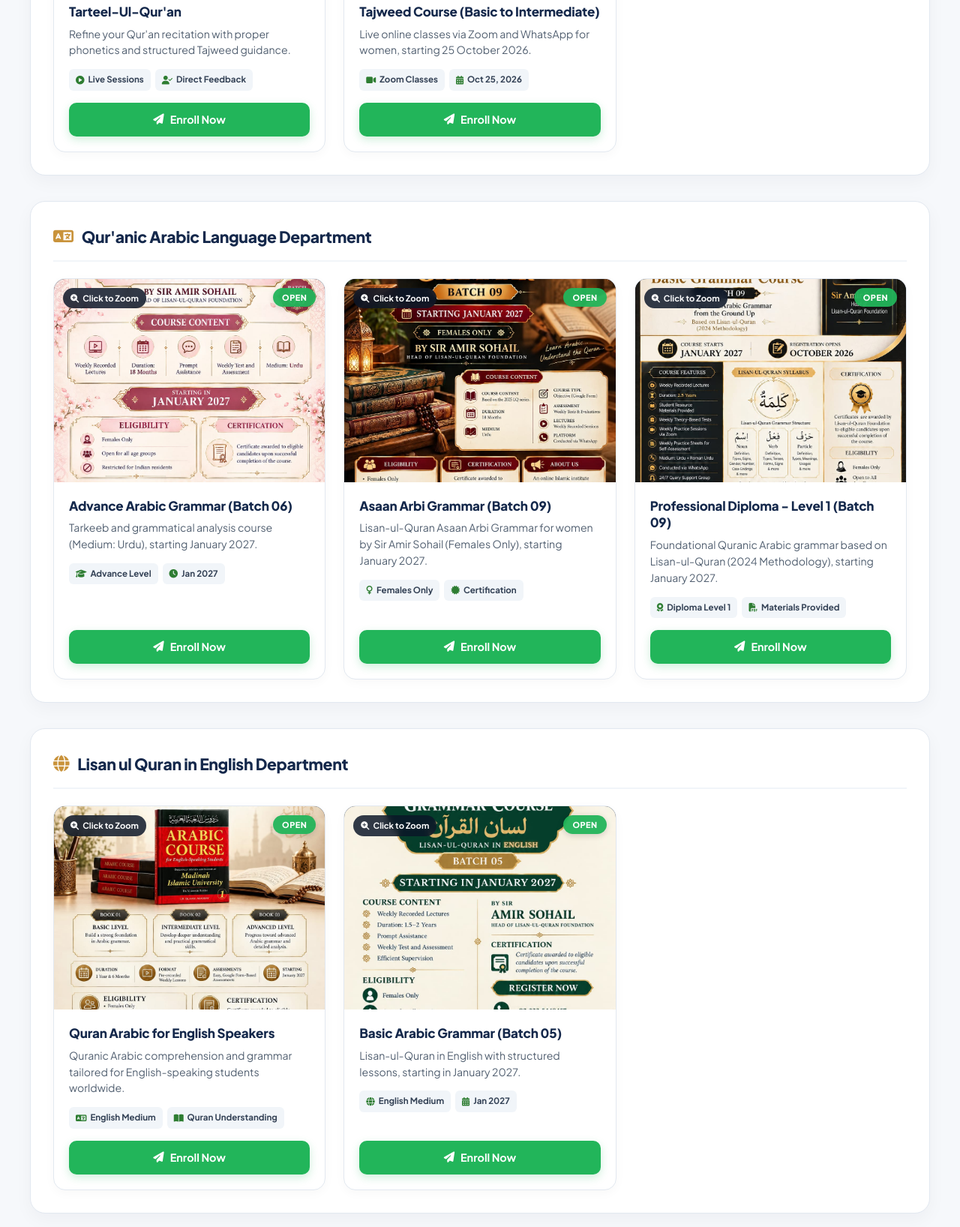
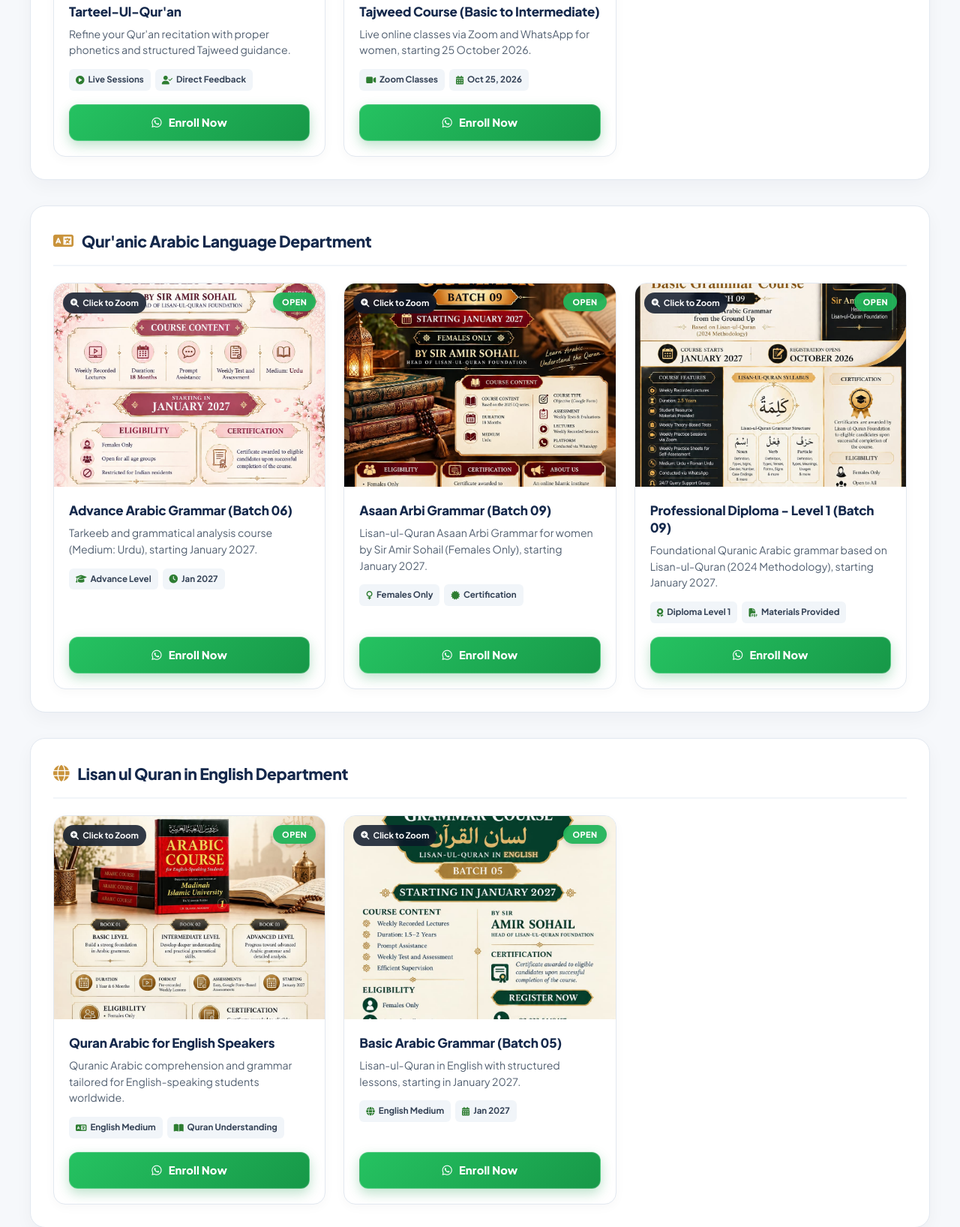
Before and after one commit to azzikrinternational/website, a plain HTML site: page enroll-whatsapp.html in a window 1280 px wide. Shown: the part 860-2496 px from the top of the page at 75% size. Drawn offline with Linux system fonts and the light colour scheme.

Commit message:
Update enroll-whatsapp.html

```diff
--- a/enroll-whatsapp.html
+++ b/enroll-whatsapp.html
@@ -214,7 +214,7 @@
         nav {
             display: flex;
             align-items: center;
-            gap: 18px;
+            gap: 14px;
             flex-wrap: wrap;
         }
         nav a {
@@ -388,7 +388,7 @@
         .flyer-img-container {
             position: relative;
             cursor: pointer;
-            background: var(--primary-dark);
+            background: #eef2f7;
             aspect-ratio: 4/3;
             overflow: hidden;
         }
@@ -396,11 +396,12 @@
             width: 100%;
             height: 100%;
             object-fit: cover;
+            display: block;
             transition: transform 0.35s ease, opacity 0.3s ease;
         }
         .flyer-img-container:hover img {
             transform: scale(1.05);
-            opacity: 0.94;
+            opacity: 0.95;
         }
 
         .click-zoom-badge {
@@ -417,6 +418,7 @@
             display: flex;
             align-items: center;
             gap: 5px;
+            z-index: 2;
             transition: background 0.2s ease, color 0.2s ease;
         }
         .flyer-img-container:hover .click-zoom-badge {
@@ -436,6 +438,7 @@
             border-radius: 20px;
             text-transform: uppercase;
             letter-spacing: 0.05em;
+            z-index: 2;
             box-shadow: 0 2px 8px rgba(0, 0, 0, 0.16);
         }
 
@@ -465,7 +468,7 @@
             display: flex;
             flex-wrap: wrap;
             gap: 6px;
-            margin-bottom: 16px;
+            margin-bottom: 18px;
         }
         .icon-tag {
             font-size: 0.72rem;
@@ -482,26 +485,39 @@
             color: #2e7d32;
         }
 
+        /* Upgraded Enroll Now Button */
         .action-enroll-btn {
-            background: var(--wa-green);
+            background: linear-gradient(135deg, #25c261 0%, #179848 100%);
             color: #ffffff;
             text-align: center;
-            padding: 11px 16px;
-            border-radius: 10px;
+            padding: 12px 18px;
+            border-radius: 12px;
             text-decoration: none;
-            font-size: 0.9rem;
-            font-weight: 700;
+            font-size: 0.92rem;
+            font-weight: 800;
+            letter-spacing: 0.01em;
             display: flex;
             align-items: center;
             justify-content: center;
-            gap: 8px;
-            transition: all 0.22s ease;
-            box-shadow: 0 4px 12px rgba(34, 181, 90, 0.22);
+            gap: 9px;
+            border: 1px solid rgba(255, 255, 255, 0.22);
+            transition: all 0.25s cubic-bezier(0.4, 0, 0.2, 1);
+            box-shadow: 0 6px 16px rgba(23, 152, 72, 0.28);
         }
         .action-enroll-btn:hover {
-            background: var(--wa-hover);
+            background: linear-gradient(135deg, #2bd46b 0%, #1baa51 100%);
             transform: translateY(-2px);
-            box-shadow: 0 7px 16px rgba(34, 181, 90, 0.32);
+            box-shadow: 0 10px 22px rgba(23, 152, 72, 0.38);
+        }
+        .action-enroll-btn:active {
+            transform: translateY(0);
+        }
+        .action-enroll-btn i {
+            font-size: 0.95rem;
+            transition: transform 0.25s ease;
+        }
+        .action-enroll-btn:hover i {
+            transform: translateX(2px);
         }
 
         /* Footer */
@@ -580,7 +596,7 @@
             header {
                 flex-direction: column;
                 gap: 12px;
-                padding: 12px 12px;
+                padding: 12px 10px;
             }
             nav {
                 justify-content: center;
@@ -606,7 +622,7 @@
 
     <header>
         <div class="logo-container">
-            <img src="logo.jpeg" alt="Az-Zikr International Logo" class="site-logo" loading="lazy">
+            <img src="logo.jpeg" alt="Az-Zikr International Logo" class="site-logo" loading="eager">
             <span class="logo-text">Az-Zikr International</span>
         </div>
         <nav>
@@ -652,7 +668,7 @@
 
                 <div class="modern-course-card">
                     <div class="flyer-img-container" onclick="openFlyer('IMG-20260827-WA0368.jpg')">
-                        <img src="IMG-20260827-WA0368.jpg" alt="Tarteel-Ul-Qur'an WhatsApp Course Flyer" loading="lazy">
+                        <img src="IMG-20260827-WA0368.jpg" alt="Tarteel-Ul-Qur'an WhatsApp Course Flyer" loading="eager">
                         <div class="click-zoom-badge"><i class="fa-solid fa-magnifying-glass-plus"></i> Click to Zoom</div>
                         <div class="status-pill">Open</div>
                     </div>
@@ -665,13 +681,13 @@
                                 <span class="icon-tag"><i class="fa-solid fa-user-check"></i> Direct Feedback</span>
                             </div>
                         </div>
-                        <a href="https://wa.me/923444892262?text=Assalamu%20Alaikum,%20I%20want%20to%20register%20for%20Tarteel-Ul-Qur'an." target="_blank" class="action-enroll-btn"><i class="fa-solid fa-paper-plane"></i> Enroll Now</a>
+                        <a href="https://wa.me/923444892262?text=Assalamu%20Alaikum,%20I%20want%20to%20register%20for%20Tarteel-Ul-Qur'an." target="_blank" class="action-enroll-btn"><i class="fa-brands fa-whatsapp"></i> Enroll Now</a>
                     </div>
                 </div>
 
                 <div class="modern-course-card">
                     <div class="flyer-img-container" onclick="openFlyer('IMG-20261015-WA0025.jpg')">
-                        <img src="IMG-20261015-WA0025.jpg" alt="Tajweed Course Basic to Intermediate Flyer" loading="lazy">
+                        <img src="IMG-20261015-WA0025.jpg" alt="Tajweed Course Basic to Intermediate Flyer" loading="eager">
                         <div class="click-zoom-badge"><i class="fa-solid fa-magnifying-glass-plus"></i> Click to Zoom</div>
                         <div class="status-pill">Open</div>
                     </div>
@@ -684,7 +700,7 @@
                                 <span class="icon-tag"><i class="fa-solid fa-calendar-days"></i> Oct 25, 2026</span>
                             </div>
                         </div>
-                        <a href="https://wa.me/923444892262?text=Assalamu%20Alaikum,%20I%20want%20to%20register%20for%20the%20Tajweed%20Course%20(Basic%20to%20Intermediate)." target="_blank" class="action-enroll-btn"><i class="fa-solid fa-paper-plane"></i> Enroll Now</a>
+                        <a href="https://wa.me/923444892262?text=Assalamu%20Alaikum,%20I%20want%20to%20register%20for%20the%20Tajweed%20Course%20(Basic%20to%20Intermediate)." target="_blank" class="action-enroll-btn"><i class="fa-brands fa-whatsapp"></i> Enroll Now</a>
                     </div>
                 </div>
 
@@ -700,7 +716,7 @@
 
                 <div class="modern-course-card">
                     <div class="flyer-img-container" onclick="openFlyer('IMG-20261015-WA0004.jpg')">
-                        <img src="IMG-20261015-WA0004.jpg" alt="Advance Arabic Grammar Course Batch 06 Flyer" loading="lazy">
+                        <img src="IMG-20261015-WA0004.jpg" alt="Advance Arabic Grammar Course Batch 06 Flyer" loading="eager">
                         <div class="click-zoom-badge"><i class="fa-solid fa-magnifying-glass-plus"></i> Click to Zoom</div>
                         <div class="status-pill">Open</div>
                     </div>
@@ -713,13 +729,13 @@
                                 <span class="icon-tag"><i class="fa-solid fa-clock"></i> Jan 2027</span>
                             </div>
                         </div>
-                        <a href="https://wa.me/923444892262?text=Assalamu%20Alaikum,%20I%20want%20to%20register%20for%20Advance%20Arabic%20Grammar%20Course%20Batch%2006." target="_blank" class="action-enroll-btn"><i class="fa-solid fa-paper-plane"></i> Enroll Now</a>
+                        <a href="https://wa.me/923444892262?text=Assalamu%20Alaikum,%20I%20want%20to%20register%20for%20Advance%20Arabic%20Grammar%20Course%20Batch%2006." target="_blank" class="action-enroll-btn"><i class="fa-brands fa-whatsapp"></i> Enroll Now</a>
                     </div>
                 </div>
 
                 <div class="modern-course-card">
                     <div class="flyer-img-container" onclick="openFlyer('IMG-20261018-WA0175.jpg')">
-                        <img src="IMG-20261018-WA0175.jpg" alt="Asaan Arbi Grammar Batch 09 Flyer" loading="lazy">
+                        <img src="IMG-20261018-WA0175.jpg" alt="Asaan Arbi Grammar Batch 09 Flyer" loading="eager">
                         <div class="click-zoom-badge"><i class="fa-solid fa-magnifying-glass-plus"></i> Click to Zoom</div>
                         <div class="status-pill">Open</div>
                     </div>
@@ -732,13 +748,13 @@
                                 <span class="icon-tag"><i class="fa-solid fa-certificate"></i> Certification</span>
                             </div>
                         </div>
-                        <a href="https://wa.me/923444892262?text=Assalamu%20Alaikum,%20I%20want%20to%20register%20for%20Asaan%20Arbi%20Grammar%20Batch%2009." target="_blank" class="action-enroll-btn"><i class="fa-solid fa-paper-plane"></i> Enroll Now</a>
+                        <a href="https://wa.me/923444892262?text=Assalamu%20Alaikum,%20I%20want%20to%20register%20for%20Asaan%20Arbi%20Grammar%20Batch%2009." target="_blank" class="action-enroll-btn"><i class="fa-brands fa-whatsapp"></i> Enroll Now</a>
                     </div>
                 </div>
 
                 <div class="modern-course-card">
                     <div class="flyer-img-container" onclick="openFlyer('IMG-20261018-WA0193.jpg')">
-                        <img src="IMG-20261018-WA0193.jpg" alt="Professional Diploma Level 1 Basic Grammar Flyer" loading="lazy">
+                        <img src="IMG-20261018-WA0193.jpg" alt="Professional Diploma Level 1 Basic Grammar Flyer" loading="eager">
                         <div class="click-zoom-badge"><i class="fa-solid fa-magnifying-glass-plus"></i> Click to Zoom</div>
                         <div class="status-pill">Open</div>
                     </div>
@@ -751,7 +767,7 @@
                                 <span class="icon-tag"><i class="fa-solid fa-file-pdf"></i> Materials Provided</span>
                             </div>
                         </div>
-                        <a href="https://wa.me/923444892262?text=Assalamu%20Alaikum,%20I%20want%20to%20register%20for%20Professional%20Diploma%20Level%201%20Basic%20Grammar%20Batch%2009." target="_blank" class="action-enroll-btn"><i class="fa-solid fa-paper-plane"></i> Enroll Now</a>
+                        <a href="https://wa.me/923444892262?text=Assalamu%20Alaikum,%20I%20want%20to%20register%20for%20Professional%20Diploma%20Level%201%20Basic%20Grammar%20Batch%2009." target="_blank" class="action-enroll-btn"><i class="fa-brands fa-whatsapp"></i> Enroll Now</a>
                     </div>
                 </div>
 
@@ -767,7 +783,7 @@
 
                 <div class="modern-course-card">
                     <div class="flyer-img-container" onclick="openFlyer('IMG-20260924-WA0129.jpg')">
-                        <img src="IMG-20260924-WA0129.jpg" alt="Quran Arabic for English Speakers Flyer" loading="lazy">
+                        <img src="IMG-20260924-WA0129.jpg" alt="Quran Arabic for English Speakers Flyer" loading="eager">
                         <div class="click-zoom-badge"><i class="fa-solid fa-magnifying-glass-plus"></i> Click to Zoom</div>
                         <div class="status-pill">Open</div>
                     </div>
@@ -780,13 +796,13 @@
                                 <span class="icon-tag"><i class="fa-solid fa-book-open"></i> Quran Understanding</span>
                             </div>
                         </div>
-                        <a href="https://wa.me/923444892262?text=Assalamu%20Alaikum,%20I%20want%20to%20register%20for%20the%20English%20Department%20course." target="_blank" class="action-enroll-btn"><i class="fa-solid fa-paper-plane"></i> Enroll Now</a>
+                        <a href="https://wa.me/923444892262?text=Assalamu%20Alaikum,%20I%20want%20to%20register%20for%20the%20English%20Department%20course." target="_blank" class="action-enroll-btn"><i class="fa-brands fa-whatsapp"></i> Enroll Now</a>
                     </div>
                 </div>
 
                 <div class="modern-course-card">
                     <div class="flyer-img-container" onclick="openFlyer('IMG-20261015-WA0002.jpg')">
-                        <img src="IMG-20261015-WA0002.jpg" alt="Basic Arabic Grammar Course Batch 05 Flyer" loading="lazy">
+                        <img src="IMG-20261015-WA0002.jpg" alt="Basic Arabic Grammar Course Batch 05 Flyer" loading="eager">
                         <div class="click-zoom-badge"><i class="fa-solid fa-magnifying-glass-plus"></i> Click to Zoom</div>
                         <div class="status-pill">Open</div>
                     </div>
@@ -799,7 +815,7 @@
                                 <span class="icon-tag"><i class="fa-solid fa-calendar-days"></i> Jan 2027</span>
                             </div>
                         </div>
-                        <a href="https://wa.me/923444892262?text=Assalamu%20Alaikum,%20I%20want%20to%20register%20for%20Basic%20Arabic%20Grammar%20Course%20Batch%2005." target="_blank" class="action-enroll-btn"><i class="fa-solid fa-paper-plane"></i> Enroll Now</a>
+                        <a href="https://wa.me/923444892262?text=Assalamu%20Alaikum,%20I%20want%20to%20register%20for%20Basic%20Arabic%20Grammar%20Course%20Batch%2005." target="_blank" class="action-enroll-btn"><i class="fa-brands fa-whatsapp"></i> Enroll Now</a>
                     </div>
                 </div>
 
@@ -815,7 +831,7 @@
 
                 <div class="modern-course-card">
                     <div class="flyer-img-container" onclick="openFlyer('IMG-20261010-WA0230.jpg')">
-                        <img src="IMG-20261010-WA0230.jpg" alt="Hifz 30th Para Batch 03 Flyer" loading="lazy">
+                        <img src="IMG-20261010-WA0230.jpg" alt="Hifz 30th Para Batch 03 Flyer" loading="eager">
                         <div class="click-zoom-badge"><i class="fa-solid fa-magnifying-glass-plus"></i> Click to Zoom</div>
                         <div class="status-pill">Open</div>
                     </div>
@@ -828,13 +844,13 @@
                                 <span class="icon-tag"><i class="fa-solid fa-language"></i> With Translation</span>
                             </div>
                         </div>
-                        <a href="https://wa.me/923444892262?text=Assalamu%20Alaikum,%20I%20want%20to%20register%20for%20Hifz%2030th%20Para%20Batch%2003." target="_blank" class="action-enroll-btn"><i class="fa-solid fa-paper-plane"></i> Enroll Now</a>
+                        <a href="https://wa.me/923444892262?text=Assalamu%20Alaikum,%20I%20want%20to%20register%20for%20Hifz%2030th%20Para%20Batch%2003." target="_blank" class="action-enroll-btn"><i class="fa-brands fa-whatsapp"></i> Enroll Now</a>
                     </div>
                 </div>
 
                 <div class="modern-course-card">
                     <div class="flyer-img-container" onclick="openFlyer('IMG-20261010-WA0231.jpg')">
-                        <img src="IMG-20261010-WA0231.jpg" alt="Hifz Suratul Kahf Batch 04 Flyer" loading="lazy">
+                        <img src="IMG-20261010-WA0231.jpg" alt="Hifz Suratul Kahf Batch 04 Flyer" loading="eager">
                         <div class="click-zoom-badge"><i class="fa-solid fa-magnifying-glass-plus"></i> Click to Zoom</div>
                         <div class="status-pill">Open</div>
                     </div>
@@ -847,7 +863,7 @@
                                 <span class="icon-tag"><i class="fa-solid fa-calendar-days"></i> Oct 29, 2026</span>
                             </div>
                         </div>
-                        <a href="https://wa.me/923444892262?text=Assalamu%20Alaikum,%20I%20want%20to%20register%20for%20Hifz%20Suratul%20Kahf%20Batch%2004." target="_blank" class="action-enroll-btn"><i class="fa-solid fa-paper-plane"></i> Enroll Now</a>
+                        <a href="https://wa.me/923444892262?text=Assalamu%20Alaikum,%20I%20want%20to%20register%20for%20Hifz%20Suratul%20Kahf%20Batch%2004." target="_blank" class="action-enroll-btn"><i class="fa-brands fa-whatsapp"></i> Enroll Now</a>
                     </div>
                 </div>
 
@@ -862,8 +878,8 @@
             <div class="whatsapp-grid-3col">
 
                 <div class="modern-course-card">
-                    <div class="flyer-img-container" onclick="openFlyer('BIS.png')">
-                        <img src="IMG-20260924-WA0130.jpg" alt="Qasas ul Anbiyaa and Basic Islamic History Flyer" loading="lazy">
+                    <div class="flyer-img-container" onclick="openFlyer('IMG-20260924-WA0130.jpg')">
+                        <img src="IMG-20260924-WA0130.jpg" alt="Qasas ul Anbiyaa and Basic Islamic History Flyer" loading="eager">
                         <div class="click-zoom-badge"><i class="fa-solid fa-magnifying-glass-plus"></i> Click to Zoom</div>
                         <div class="status-pill">Open</div>
                     </div>
@@ -876,7 +892,7 @@
                                 <span class="icon-tag"><i class="fa-solid fa-book-open"></i> Qasas ul Anbiyaa</span>
                             </div>
                         </div>
-                        <a href="https://wa.me/923444892262?text=Assalamu%20Alaikum,%20I%20want%20to%20register%20for%20Qasas%20ul%20Anbiyaa%20(Kids%20Tarbiyah)." target="_blank" class="action-enroll-btn"><i class="fa-solid fa-paper-plane"></i> Enroll Now</a>
+                        <a href="https://wa.me/923444892262?text=Assalamu%20Alaikum,%20I%20want%20to%20register%20for%20Qasas%20ul%20Anbiyaa%20(Kids%20Tarbiyah)." target="_blank" class="action-enroll-btn"><i class="fa-brands fa-whatsapp"></i> Enroll Now</a>
                     </div>
                 </div>
 
```
